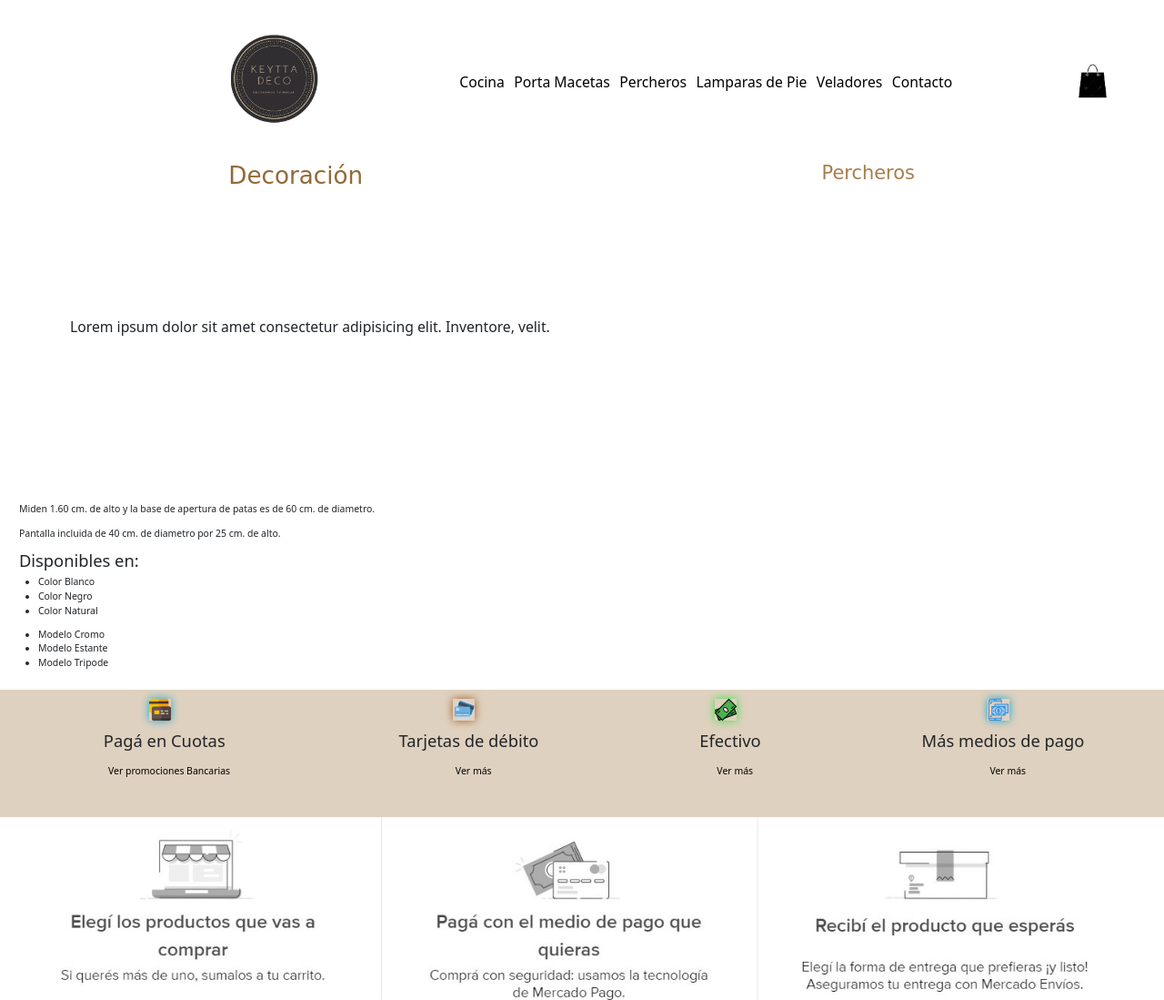
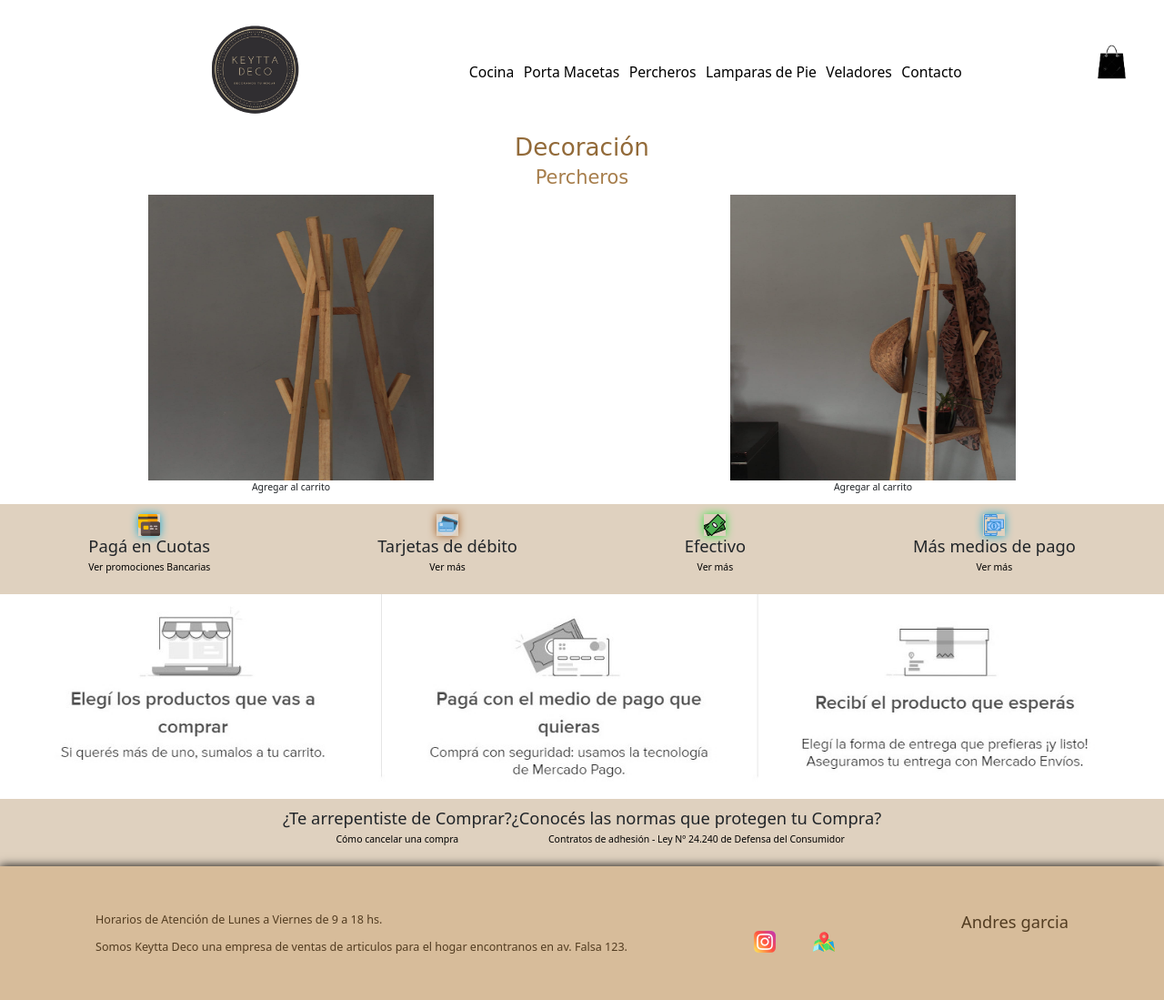
Before and after one commit to RoxanaPena/Portfolio-Keytta-Deco, a plain HTML site: page pages/percheros.html in a window 1280 px wide. Shown: the top 1099 px of the page at 91% size. Drawn offline with nearby package versions, Linux system fonts and the light colour scheme; a web font is replaced by a local one.

Commit message:
agrego cambios a percheros

```diff
--- a/pages/percheros.html
+++ b/pages/percheros.html
@@ -56,41 +56,23 @@
     </header>
 
     <main>
-        <section class="titulo" >
-            <h1>Decoración</h1>
-        </section>
         <section>
+            <h1 class="titulo">Decoración</h1>
             <h2 class="subtitulo">Percheros</h2>
         </section>
 
-        <section class="wrap">
-            <div class="tarjeta_wrap">
-                <div class="tarjeta">
-                    <div class="adelante"></div>
-                    <div class"atras>
-                        <p>Lorem ipsum dolor sit amet consectetur adipisicing elit. Inventore, velit.</p>
-                    </div>
-                </div>
-
+        <div>
+            <!--hacer dos cartas con bordes y agregar al carrito-->
+            <div>
+                <img src="../img/decoracion/Percheros/perchero.webp" alt="Perchero de madera">
+                <p>Agregar al carrito</p>
             </div>
-        </section>
+            <div>
+                <img src="../img/decoracion/Percheros/p-con-objetos.webp" alt="Perchero con objetos">
+                <p>Agregar al carrito</p>
+            </div>
+        </div>
     </main>
-
-    <div class="tipografia_texto">
-        <p>Miden 1.60 cm. de alto y la base de apertura de patas es de 60 cm. de diametro.</p>
-        <p>Pantalla incluida de 40 cm. de diametro por 25 cm. de alto.</p>
-        <h3>Disponibles en:</h3>
-        <ul class="li_precios ">
-            <li>Color Blanco</li>
-            <li>Color Negro</li>
-            <li>Color Natural</li>
-        </ul>
-        <ul lass="li_precios ">
-            <li>Modelo Cromo</li>
-            <li>Modelo Estante</li>
-            <li>Modelo Tripode</li>
-        </ul>
-    </div>
 
     <article>
         <section>
--- a/scss/partials/_percheros.scss
+++ b/scss/partials/_percheros.scss
@@ -0,0 +1,33 @@
+main{
+    section{
+        text-align: center;
+    }
+    div{
+        display: flex;
+        flex-direction: column;
+        align-items: center;
+        img{
+            height: 30rem;
+            width: 30rem;
+        }
+
+        div{
+            flex-direction: column;
+            text-align: center;
+        }
+    }
+}
+
+
+/*media queries 1200 */
+
+@media screen and (min-width: 1200px){
+
+    main{
+        div{
+            display: flex;
+            flex-direction: row;
+            justify-content: space-around;
+        }
+    }
+}
```
Also changed, not shown: scss/styles.scss (+7 -7 lines), css/styles.css, 1 other file.
